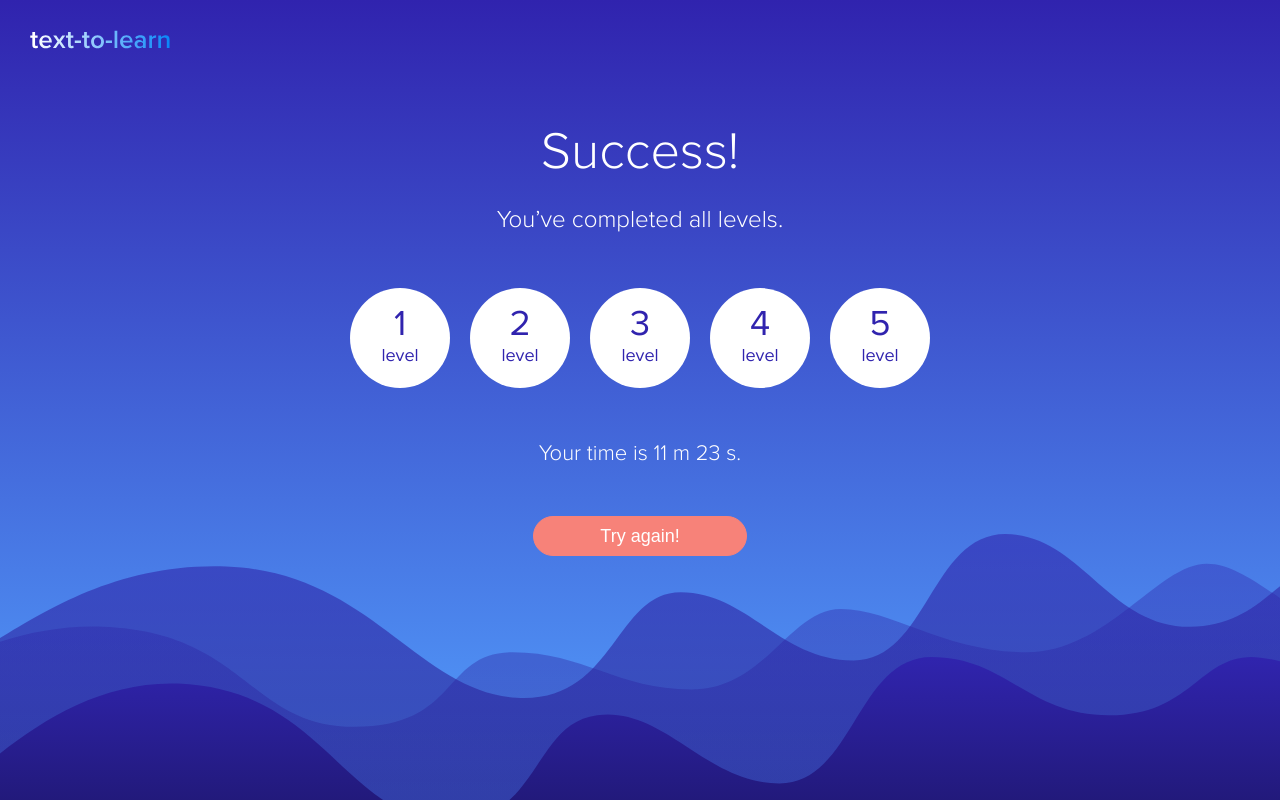
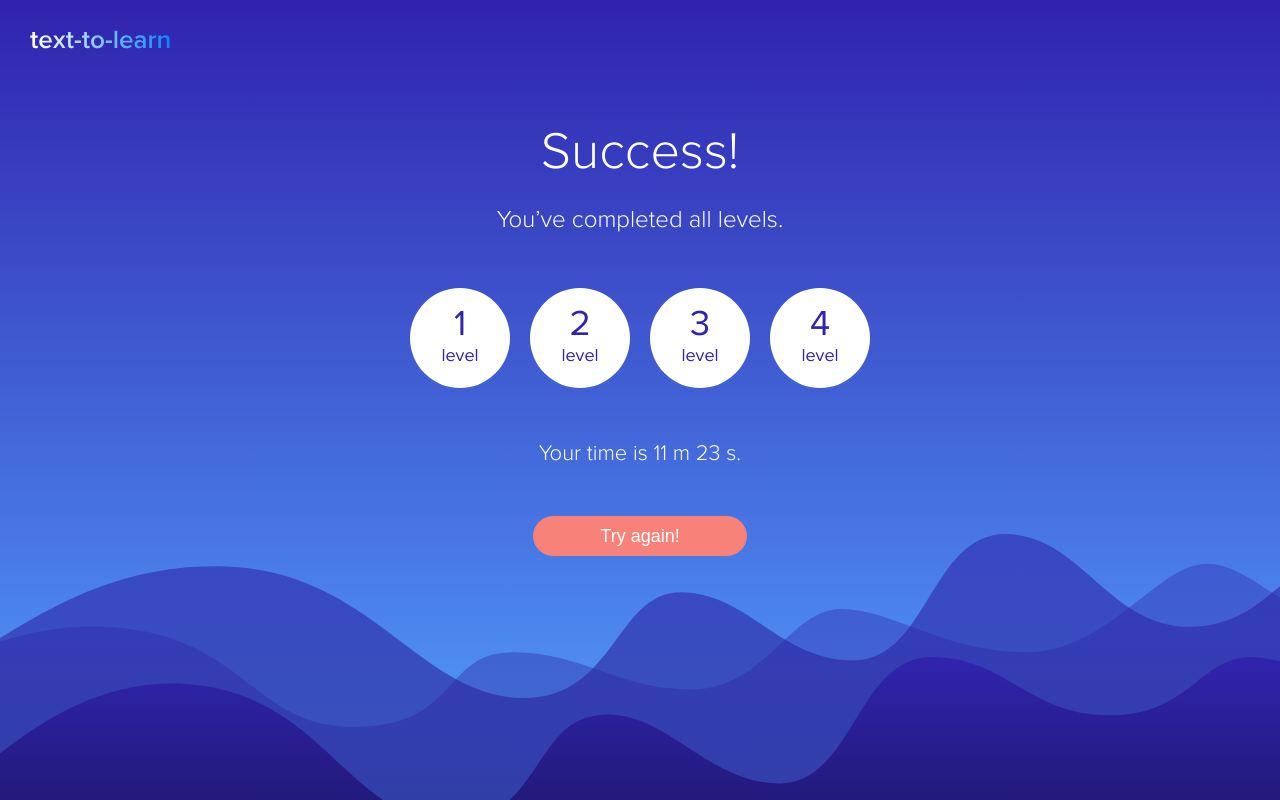
Before and after one commit to elcodabra/text-to-learn, an Angular app: page /result in a window 1280 px wide. Built offline with nearby package versions, Linux system fonts and the light colour scheme.

Commit message:
update success

```diff
--- a/src/app/success-result/success-result.component.ts
+++ b/src/app/success-result/success-result.component.ts
@@ -1,4 +1,5 @@
 import { Component, OnInit } from '@angular/core';
+import { LevelService } from '../level/service/level.service';
 
 @Component({
   selector: 'app-success-result',
@@ -8,11 +9,14 @@ import { Component, OnInit } from '@angular/core';
 export class SuccessResultComponent implements OnInit {
 
   finish: boolean = true;
-  levelList: any[] = ['1','2','3','4','5'];
+  levelList: any[] = [];
 
-  constructor() { }
+  constructor(private dataService: LevelService) { }
 
   ngOnInit() {
+    for(let i = 1; i < this.dataService.getCount(); i++) {
+      this.levelList.push(i);
+    }
   }
 
 }
```
